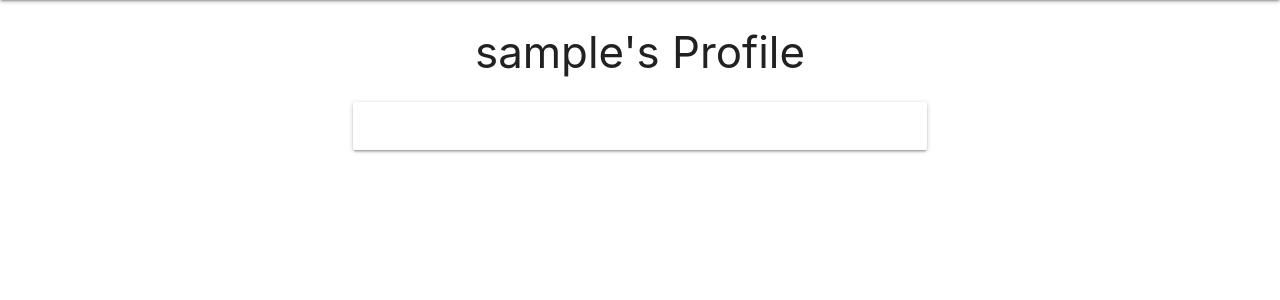
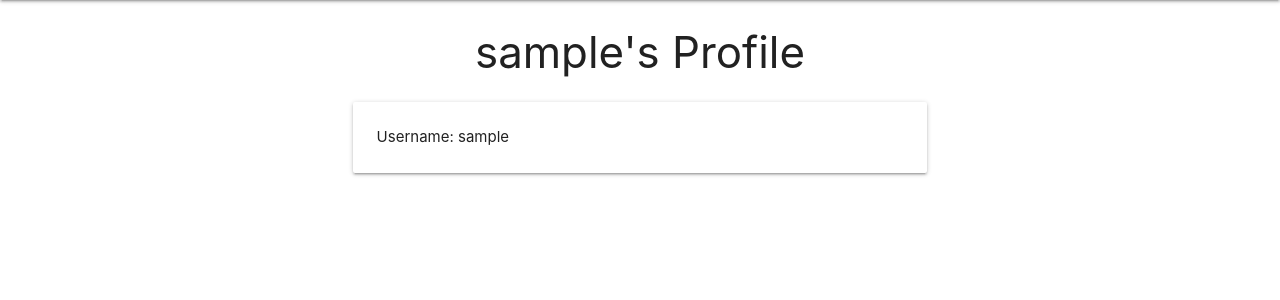
Before and after one commit to RoyoftheRavers/football_game_of_chants, a Flask app: page /profile/1 in a window 1280 px wide. Shown: the part 64-364 px from the top of the page. Run offline with Flask 2, Linux system fonts and the light colour scheme; the visitor is signed in with stand-in values (Sample User, id 1); a database or web service that is not in the repository returns one stand-in record (values such as "Sample title"); some libraries are stand-ins or nearby versions.

Commit message:
Profile updated with username

```diff
--- a/templates/profile.html
+++ b/templates/profile.html
@@ -6,7 +6,7 @@
     <div class="row">
         <form class="col s12 m8 offset-m2">
             <div class="card-panel">
-
+                Username: {{ username}}
             </div>
         </form>
     </div>
```
